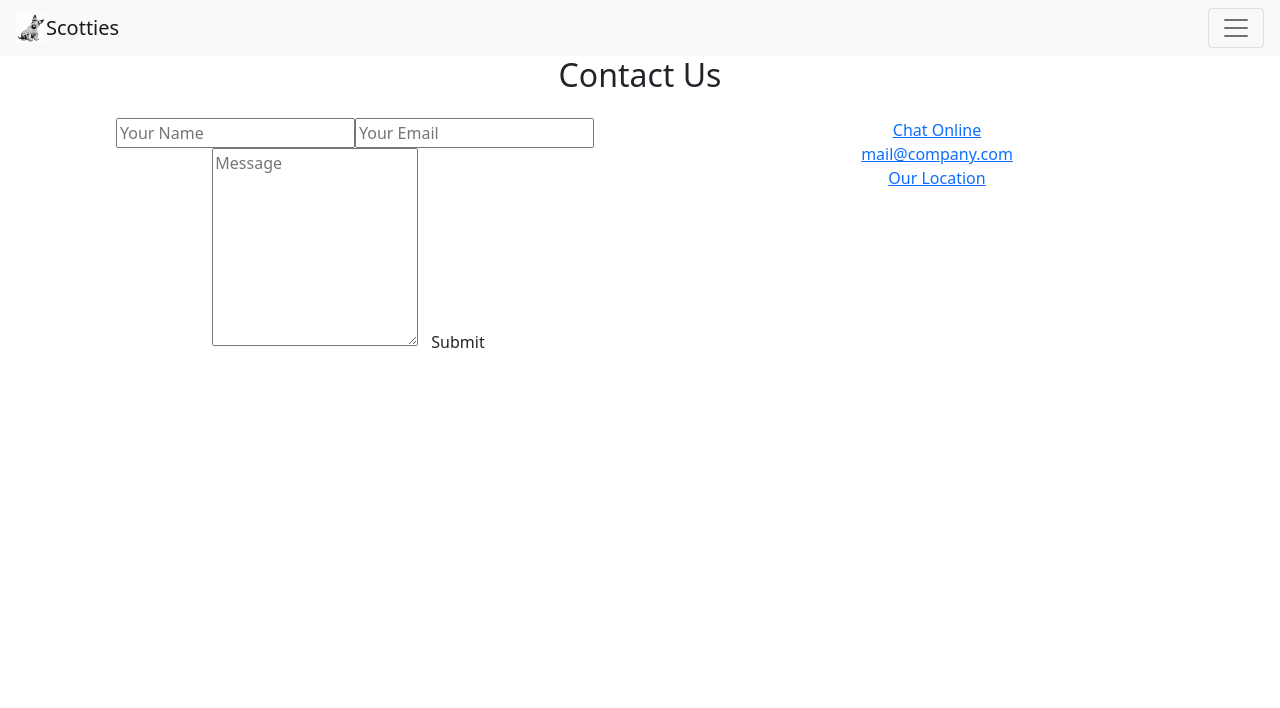
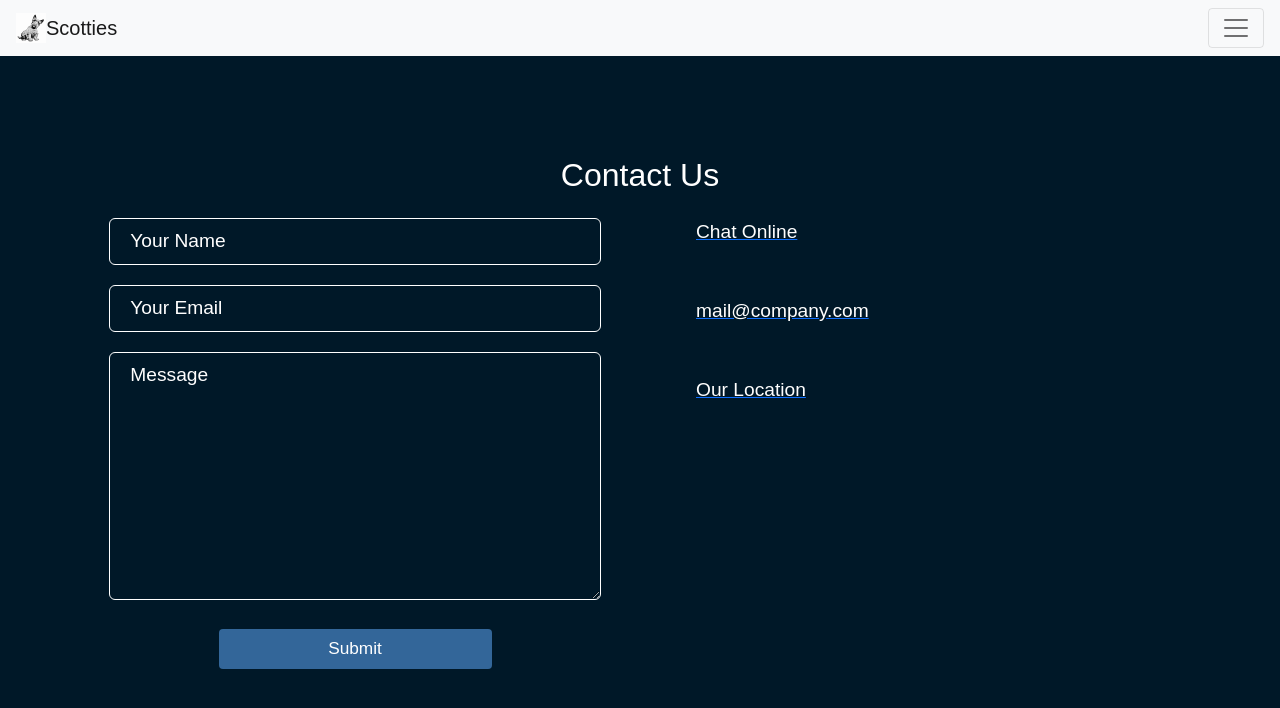
Before and after one commit to PaikJay/scotties, a React (Create React App) app: page /contact in a window 1280 px wide. Shown: the top 708 px of the page. Built offline with nearby package versions, Linux system fonts and the light colour scheme.

Commit message:
add css to contact

```diff
--- a/src/App.css
+++ b/src/App.css
@@ -36,3 +36,11 @@
     transform: rotate(360deg);
   }
 }
+body {
+	font-family: "Raleway", sans-serif;
+	font-size: 1.2em;
+  color: #707070;
+  margin: 0;
+  padding: 0;
+  overflow-x: hidden;
+}
--- a/src/components/about/AboutPage.js
+++ b/src/components/about/AboutPage.js
@@ -1,5 +1,5 @@
 import React from 'react'
-
+import './about_page.css'
 const AboutPage = () => {
   return (
     <div>
@@ -11,7 +11,7 @@ const AboutPage = () => {
           <div className="mx-auto tm-gallery-container tm-gallery-container-2">
             <div className="tm-testimonials-carousel">
               <figure className="tm-testimonial-item tm-image">
-                <img src="img/testimonial-img-02.jpeg" alt="testimonial" className="img-fluid mx-auto " />
+                <img src="img/testimonial-img-02.jpg" alt="testimonial" className="img-fluid mx-auto " />
                 <blockquote></blockquote>
                 <figcaption></figcaption>
               </figure>
--- /dev/null
+++ b/src/components/about/about_page.css
@@ -0,0 +1,53 @@
+/* Testimonials */
+#testimonials {
+    color: white;
+    background-size: cover;
+    background-repeat: no-repeat;
+    background-size: 100%;
+    position: relative;
+  }
+
+  @media (max-width: 991px) {
+    #testimonials {
+      background-image: url(./img/infinite-loop-02-mobile.jpg);
+    }
+  }
+
+  .tm-testimonials-content {
+    position: relative;
+    z-index: 100;
+  }
+
+  .tm-bg-overlay {
+    width: 100%;
+    height: 100%;
+    background: rgba(20, 70, 80, 0.2);
+    position: absolute;
+    top: 0;
+    left: 0;
+    right: 0;
+    bottom: 0;
+    z-index: 0;
+  }
+
+  .tm-testimonials-carousel {
+    max-width: 1050px;
+    margin: 0 auto;
+  }
+
+  .tm-testimonial-item {
+    max-width: 290px;
+    margin-left: 35px;
+    margin-right: 35px;
+  }
+
+  .tm-testimonial-item img {
+    border-radius: 50%;
+    margin-bottom: 35px;
+  }
+
+  .tm-testimonial-item figcaption {
+    text-align: right;
+    font-style: italic;
+    font-size: 1.1rem;
+  }
--- /dev/null
+++ b/src/components/contact/contact_page.css
@@ -0,0 +1,126 @@
+/* Contact */
+
+#contact {
+    color: white;
+    background-color: #001828;
+    background-position: center;
+    background-repeat: no-repeat;
+    min-height: 980px;
+    position: relative;
+    padding-bottom: 50px;
+    padding-top: 100px;
+  }
+
+  .contact-item {
+    margin-left: 20px;
+    margin-bottom: 50px;
+  }
+
+  .item-link {
+    display: flex;
+    align-items: center;
+  }
+
+  .item-link i,
+  .item-link span {
+    color: white;
+    transition: all 0.3s ease;
+  }
+
+  .item-link:hover i,
+  .item-link:hover span {
+    color: #3496d8;
+  }
+
+  .tm-input {
+      margin: 0 0 20px 0;
+      width: 90%;
+    padding: 8px 20px;
+    border-radius: 6px;
+    border: 1px solid white;
+    background: transparent;
+    color: white;
+  }
+
+  .tm-btn-submit {
+      font-size: 0.9em;
+      color: #fff;
+      background-color: #369;
+      width: 50%;
+      margin-bottom: 60px;
+  }
+
+  .tm-btn-submit:hover {
+      color: #fff;
+      background-color: #38B;
+  }
+  #contact {
+    color: white;
+    background-color: #001828;
+    background-position: center;
+    background-repeat: no-repeat;
+    min-height: 980px;
+    position: relative;
+    padding-bottom: 50px;
+    padding-top: 100px;
+  }
+
+  .contact-item {
+    margin-left: 20px;
+    margin-bottom: 50px;
+  }
+
+  .item-link {
+    display: flex;
+    align-items: center;
+  }
+
+  .item-link i,
+  .item-link span {
+    color: white;
+    transition: all 0.3s ease;
+  }
+
+  .item-link:hover i,
+  .item-link:hover span {
+    color: #3496d8;
+  }
+
+  .tm-input {
+      margin: 0 0 20px 0;
+      width: 90%;
+    padding: 8px 20px;
+    border-radius: 6px;
+    border: 1px solid white;
+    background: transparent;
+    color: white;
+  }
+
+  .tm-btn-submit {
+      font-size: 0.9em;
+      color: #fff;
+      background-color: #369;
+      width: 50%;
+      margin-bottom: 60px;
+  }
+
+  .tm-btn-submit:hover {
+      color: #fff;
+      background-color: #38B;
+  }
+
+  ::placeholder {
+    /* Chrome, Firefox, Opera, Safari 10.1+ */
+    color: white;
+    opacity: 1; /* Firefox */
+  }
+
+  :-ms-input-placeholder {
+    /* Internet Explorer 10-11 */
+    color: white;
+  }
+
+  ::-ms-input-placeholder {
+    /* Microsoft Edge */
+    color: white;
+  }
```
Also changed, not shown: src/components/contact/ContactPage.js (+41 -21 lines), src/components/about/img/infinite-loop-02-mobile.jpg (added).
